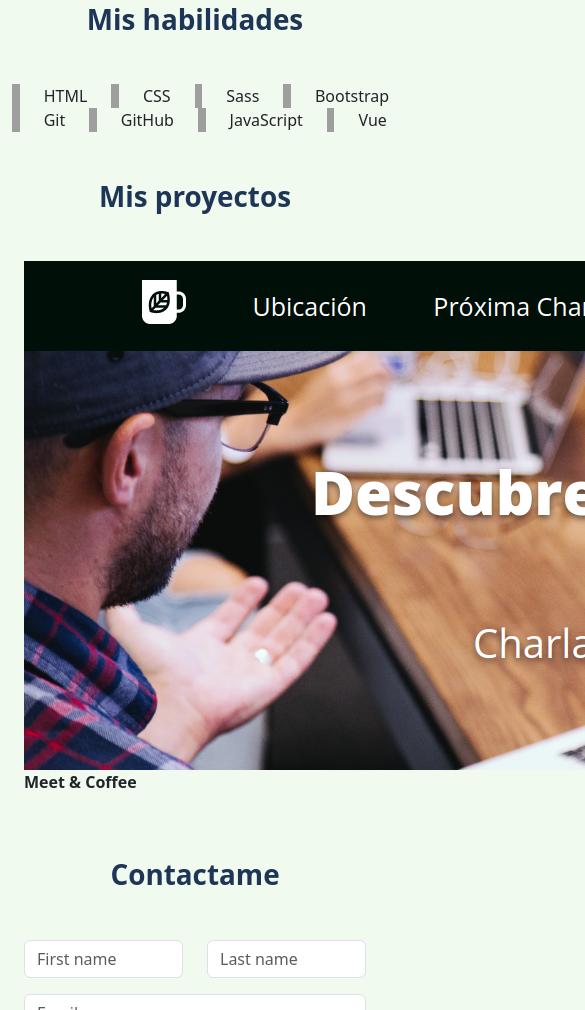
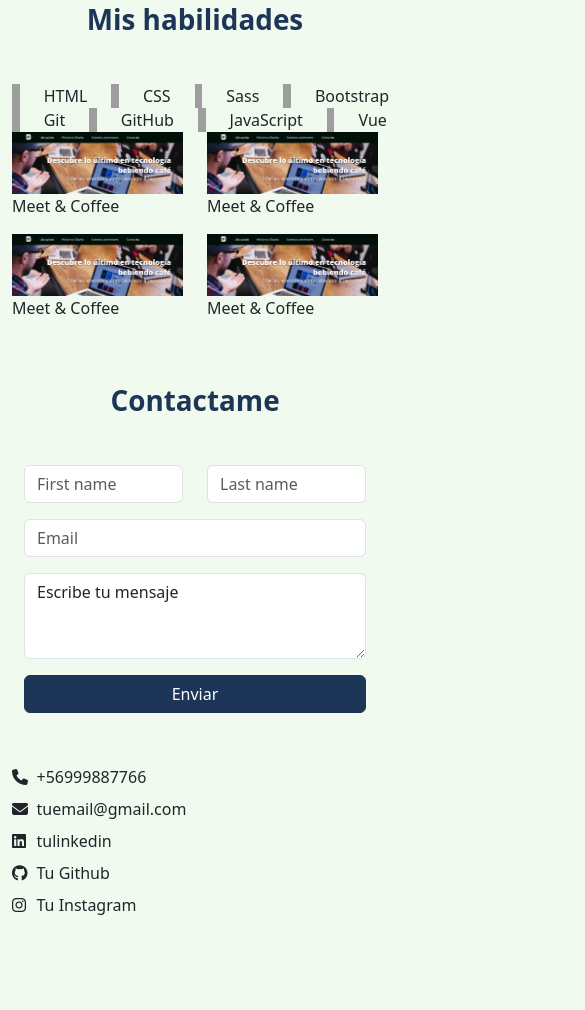
Before and after one commit to ValderramaNico/m3-bootstrap-framework_NicoValderrama, a website: page index.html in a window 390 px wide. Shown: the part 637-1647 px from the top of the page, 585 px wide, since content can reach past the window. After the commit the page ends 1606 px from the top, so only its background shows below. Drawn offline with Linux system fonts and the light colour scheme; grey boxes are pictures that could not be loaded.

Commit message:
corrección projects y footer

```diff
--- a/index.html
+++ b/index.html
@@ -81,11 +81,11 @@
       </div>
     </section>
     <!-- Skills & Projects -->
-    <main class="container">
+    <main>
       <h2 id="skills" class="text-center text-primary fs-1 fw-semibold mb-5">
         Mis habilidades
       </h2>
-      <article>
+      <article class="container">
         <div class="d-flex flex-row w-25 column-gap-4">
           <img
             class="col-1"
@@ -110,8 +110,8 @@
         </div>
         <div class="d-flex flex-row w-25 column-gap-4">
           <img
-          class="col-1"
-          src="https://devicon-website.vercel.app/api/git/original.svg"
+            class="col-1"
+            src="https://devicon-website.vercel.app/api/git/original.svg"
           />
           <p class="d-flex align-items-center m-0">Git</p>
           <img
@@ -132,72 +132,25 @@
         </div>
       </article>
 
-<!-- prueba -->
-
-      <!-- <div class="container row-cols-lg-12">
-        <div class="d-flex align-items-center w-25">
-          <div class="flex-shrink-0 me-5 w-25">
-            <img class="img-fluid w-25" src="https://devicon-website.vercel.app/api/html5/original.svg" />
-            <p class="d-inline-flex">HTML</p>
-            <img class="img-fluid w-25" src="https://devicon-website.vercel.app/api/html5/original.svg" />
-            <p class="d-inline-flex">HTML</p>
-            <img class="img-fluid w-25" src="https://devicon-website.vercel.app/api/html5/original.svg" />
-            <p class="d-inline-flex">HTML</p>
-            <img class="img-fluid w-25" src="https://devicon-website.vercel.app/api/html5/original.svg" />
-            <p class="d-inline-flex">HTML</p>
+      <article class="container">
+        <div class="row">
+          <div class="col-6 col-lg-3 col-sm-3">
+            <img class="img-fluid" src="./assets/img/meetcoffee.png" alt="" />
+            <p>Meet & Coffee</p>
           </div>
-          <div class="flex-shrink-0 ms-5 w-25">
-              <img class="img-fluid w-25" src="https://devicon-website.vercel.app/api/html5/original.svg" />
-              <p class="d-inline-flex">HTML</p>
-              <img class="img-fluid w-25" src="https://devicon-website.vercel.app/api/html5/original.svg" />
-              <p class="d-inline-flex">HTML</p>
-              <img class="img-fluid w-25" src="https://devicon-website.vercel.app/api/html5/original.svg" />
-              <p class="d-inline-flex">HTML</p>
-              <img class="img-fluid w-25" src="https://devicon-website.vercel.app/api/html5/original.svg" />
-              <p class="d-inline-flex">HTML</p>
+          <div class="col-6 col-lg-3 col-sm-3">
+            <img class="img-fluid" src="./assets/img/meetcoffee.png" alt="" />
+            <p>Meet & Coffee</p>
+          </div>
+          <div class="col-6 col-lg-3 col-sm-3">
+            <img class="img-fluid" src="./assets/img/meetcoffee.png" alt="" />
+            <p>Meet & Coffee</p>
+          </div>
+          <div class="col-6 col-lg-3 col-sm-3">
+            <img class="img-fluid" src="./assets/img/meetcoffee.png" alt="" />
+            <p>Meet & Coffee</p>
           </div>
         </div>
-      </div> -->
-
-      <!-- fin prueba -->
-
-      <article class="container mb-5" >
-        <h2 id="projects" class="text-center text-primary fs-1 fw-semibold m-5">
-          Mis proyectos
-        </h2>
-        <div class="d-flex">
-          <div class="flex-column me-3">
-            <img
-              class="col-lg-12"
-              src="./assets/img/meetcoffee.png"
-              alt="meet&coffee"
-            />
-            <p class= "col-lg-6 col-sm-6 fw-bold">Meet & Coffee</p>
-          </div>
-          <div class="flex-column me-3">
-            <img
-              class="col-lg-12"
-              src="./assets/img/meetcoffee.png"
-              alt="meet&coffee"
-            />
-            <p class= "col-lg-6 col-sm-6 fw-bold">Meet & Coffee</p>
-          </div>
-          <div class="flex-column me-3">
-            <img
-              class="col-lg-12"
-              src="./assets/img/meetcoffee.png"
-              alt="meet&coffee"
-            />
-            <p class= "col-lg-6 col-sm-6 fw-bold">Meet & Coffee</p>
-          </div>
-          <div class="flex-column">
-            <img
-              class="col-lg-12"
-              src="./assets/img/meetcoffee.png"
-              alt="meet&coffee"
-            />
-            <p class= "col-lg-6 col-sm-6 fw-bold">Meet & Coffee</p>
-          </div>
 
       </article>
     </main>
@@ -205,7 +158,9 @@
     <!-- footer - Input -->
 
     <footer class="container mb-5">
-      <h2 id="contact" class="text-center text-primary fs-1 fw-semibold m-5">Contactame</h2>
+      <h2 id="contact" class="text-center text-primary fs-1 fw-semibold m-5">
+        Contactame
+      </h2>
       <div class="row">
         <article class="col-12 col-lg-6">
           <div class="container">
@@ -226,7 +181,7 @@
                   aria-label="Last name"
                 />
               </div>
-              <div class="col-12 col-lg-12">
+              <div class="col-12">
                 <input
                   type="email"
                   class="form-control mb-3"
@@ -257,24 +212,24 @@ Escribe tu mensaje</textarea
         </article>
         <aside class="col-12 col-lg-6">
           <div class="row d-flex align-items-center">
-            <i class="fa-solid fa-phone col-lg-1"></i>
-            <p class="col-lg-3 p-0 m-1">+56999887766</p>
+            <i class="fa-solid fa-phone col-1"></i>
+            <p class="col-6 p-0 m-1">+56999887766</p>
           </div>
           <div class="row d-flex align-items-center">
-            <i class="fa-solid fa-envelope col-lg-1"></i>
-            <p class="col-lg-1 p-0 m-1">tuemail@gmail.com</p>
+            <i class="fa-solid fa-envelope col-1"></i>
+            <p class="col-6 p-0 m-1">tuemail@gmail.com</p>
           </div>
           <div class="row d-flex align-items-center">
-            <i class="fa-brands fa-linkedin col-lg-1"></i>
-            <p class="col-lg-1 p-0 m-1">tulinkedin</p>
+            <i class="fa-brands fa-linkedin col-1"></i>
+            <p class="col-6 p-0 m-1">tulinkedin</p>
           </div>
           <div class="row d-flex align-items-center">
-            <i class="fa-brands fa-github col-lg-1"></i>
-            <p class="col-lg-3 p-0 m-1">Tu Github</p>
+            <i class="fa-brands fa-github col-1"></i>
+            <p class="col-6 p-0 m-1">Tu Github</p>
           </div>
           <div class="row d-flex align-items-center">
-            <i class="fa-brands fa-instagram col-lg-1"></i>
-            <p class="col-lg-3 p-0 m-1">Tu Instagram</p>
+            <i class="fa-brands fa-instagram col-1"></i>
+            <p class="col-6 p-0 m-1">Tu Instagram</p>
           </div>
         </aside>
       </div>
```
Also changed, not shown: pruebas.html (deleted, +0 -58 lines), 1 other file.
